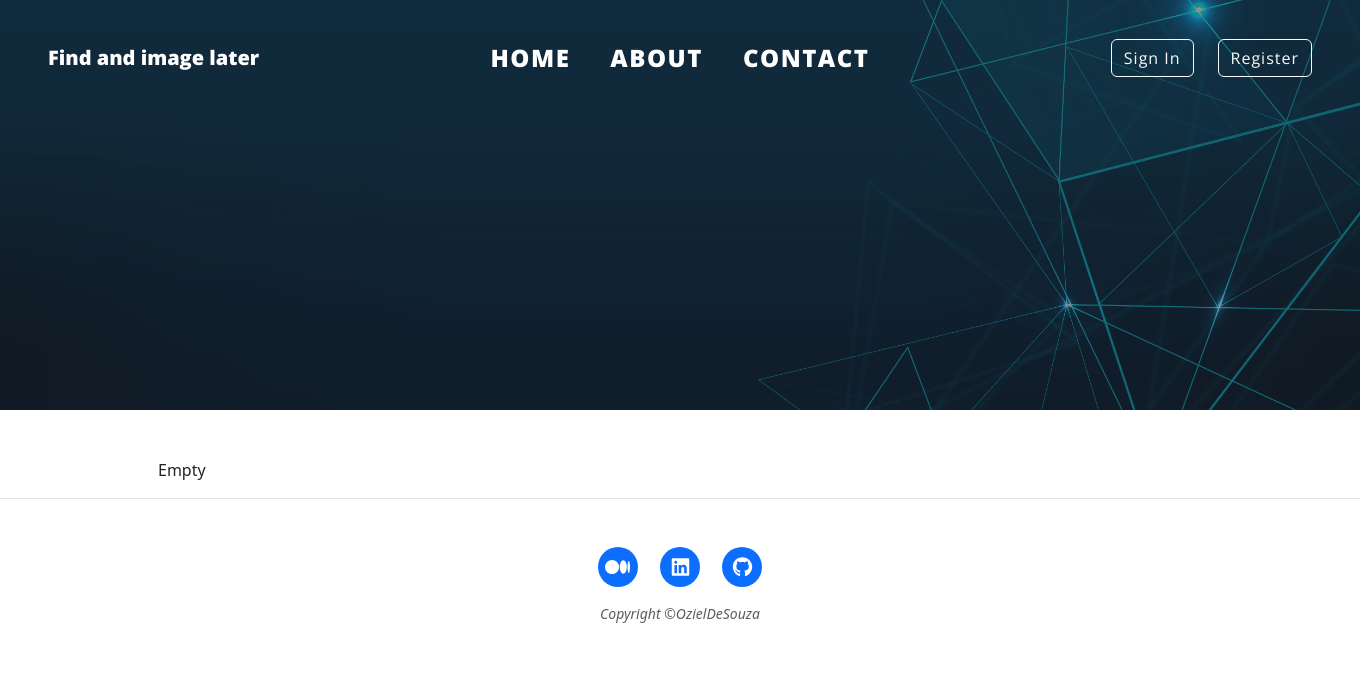
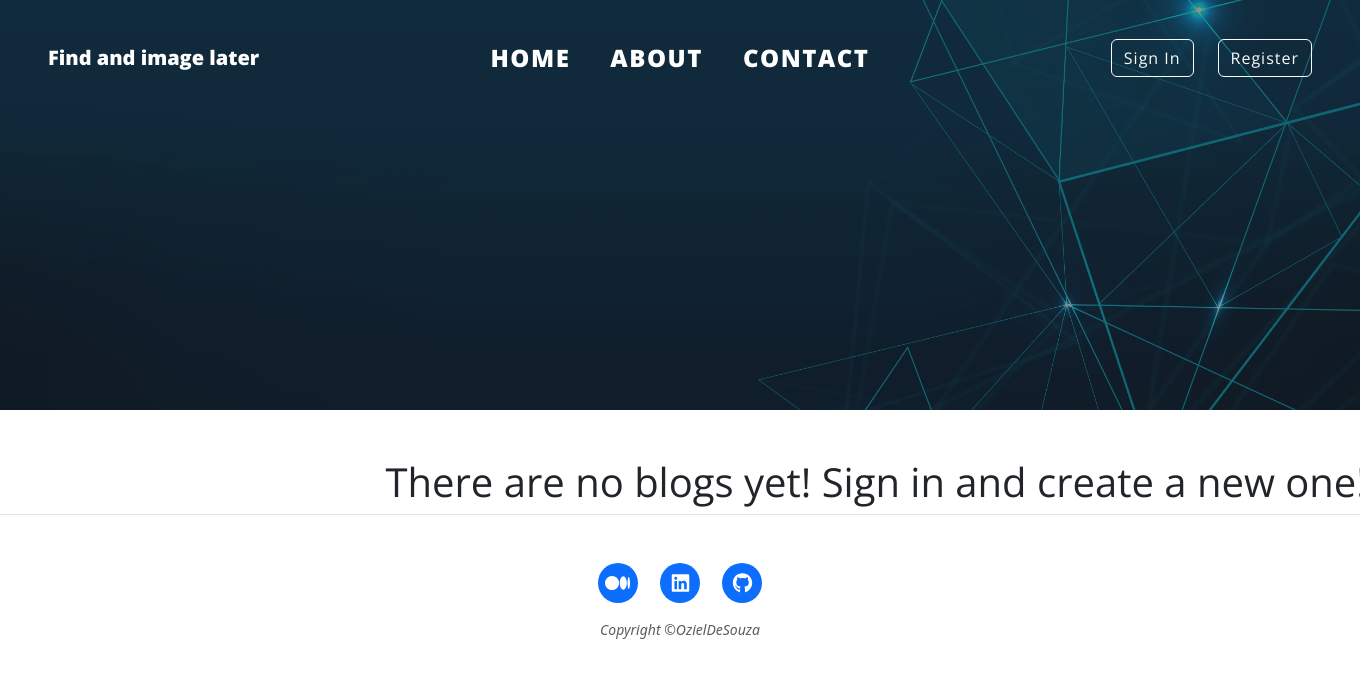
Before and after one commit to ozysouza/blogs-application, a Flask app: page /login in a window 1360 px wide. Shown: the top 678 px of the page. Run offline with Flask 3, Linux system fonts and the light colour scheme; parts of the project's set-up code (start-up, migrations or seed data) failed here and were passed over; some libraries are stand-ins or nearby versions.

Commit message:
Add text in case there is no blogs added yet and fix indentation

```diff
--- a/src/website/__init__.py
+++ b/src/website/__init__.py
@@ -35,7 +35,6 @@ def create_app():
         login_form = LoginForm()
         return render_template('error.html', login_form=login_form), 403
 
-
     @login_manager.unauthorized_handler
     def unauthorized():
         return abort(403)
--- a/src/website/templates/home.html
+++ b/src/website/templates/home.html
@@ -20,7 +20,9 @@
 <div class="container px-4 px-lg-5">
     <div class="row gx-4 gx-lg-5 justify-content-center">
         {% if not all_blogs %}
-            <p>Empty</p>
+        <div class="col-md-10 col-lg-8 col-xl-7">
+            <h1 class="text-nowrap">There are no blogs yet! Sign in and create a new one!</h1>
+        </div>
         {% else %}
             {% for blog in all_blogs %}
             <div class="col-md-10 col-lg-8 col-xl-7">
```
